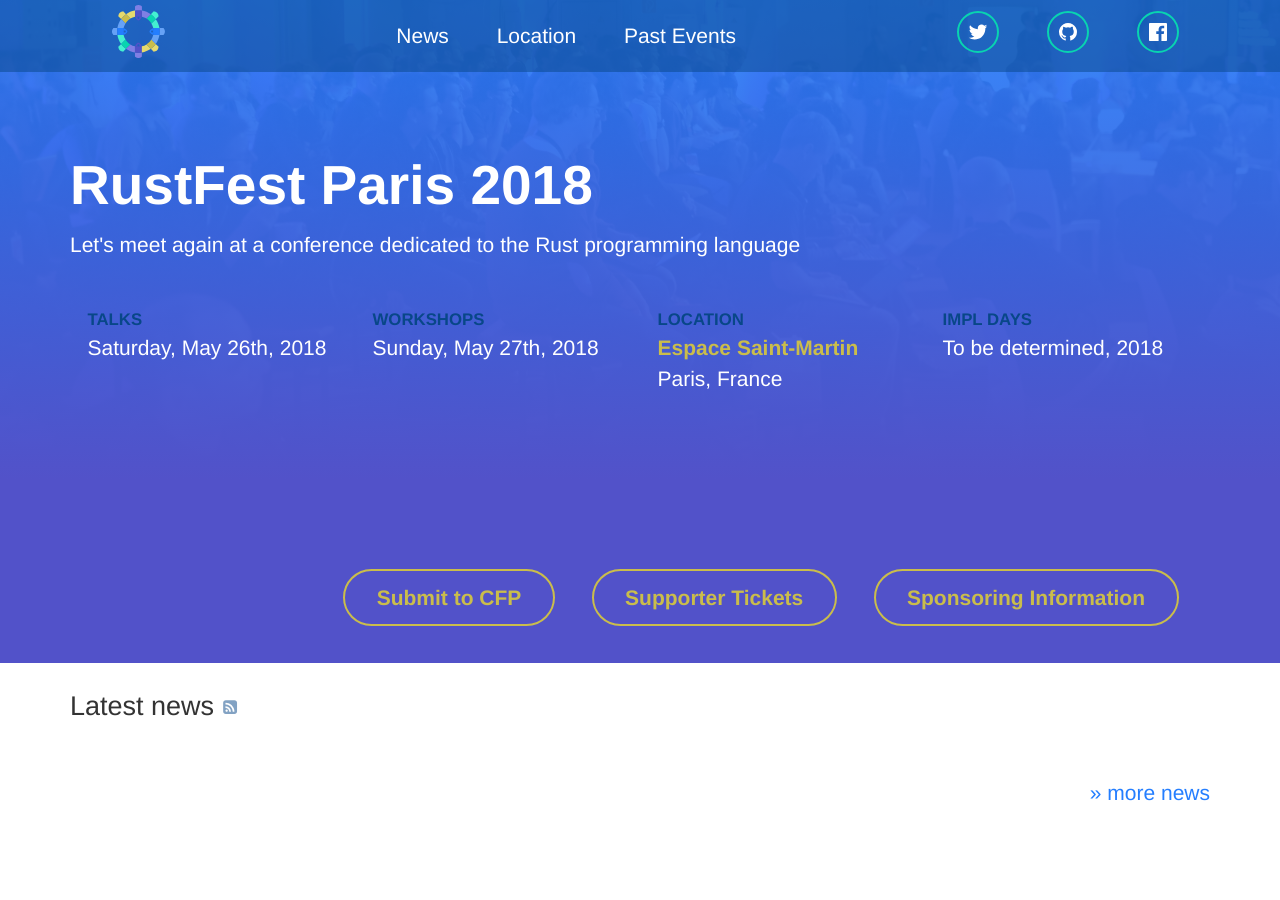
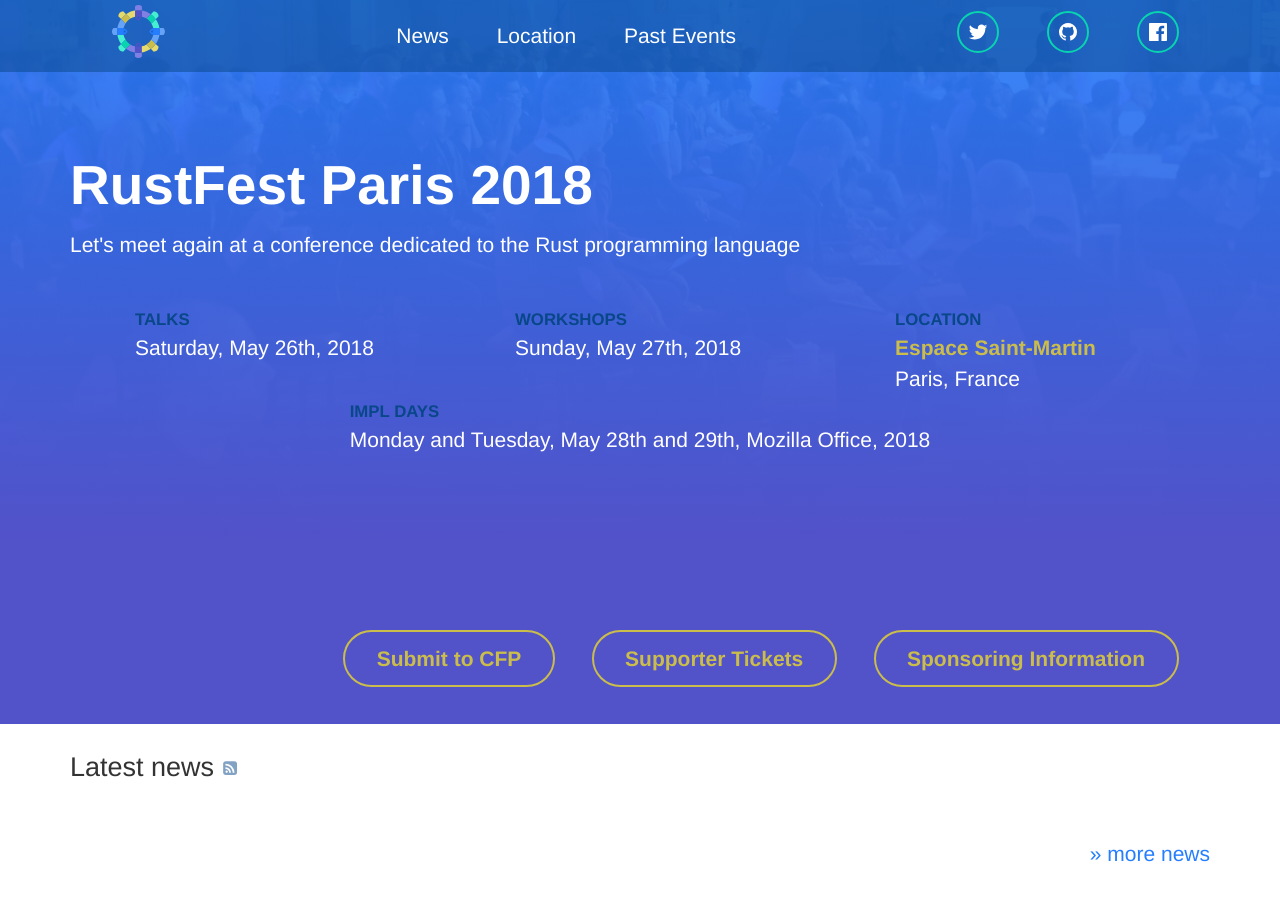
Before and after one commit to RustFestEU/paris.rustfest.eu, a Jekyll site: the page built from index.html, in a window 1280 px wide and 900 px high. Built offline with Jekyll 4.4.1, drawn with Linux system fonts in a browser that asks for light colours; nearby versions of some CDN libraries.

Commit message:
Update _config.yml

```diff
--- a/_config.yml
+++ b/_config.yml
@@ -20,7 +20,7 @@
   year: "2018"
   talks: "Saturday, May 26th"
   workshops: "Sunday, May 27th"
-  impl_days: "To be determined"
+  impl_days: "Monday and Tuesday, May 28th and 29th, Mozilla Office"
 
 # Page Settings
 owner: "asquera Event UG"
```
